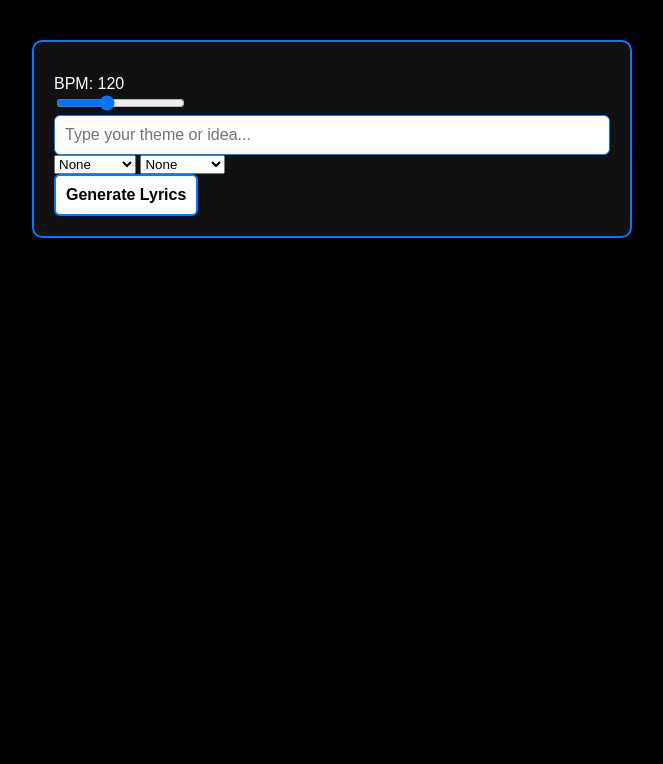
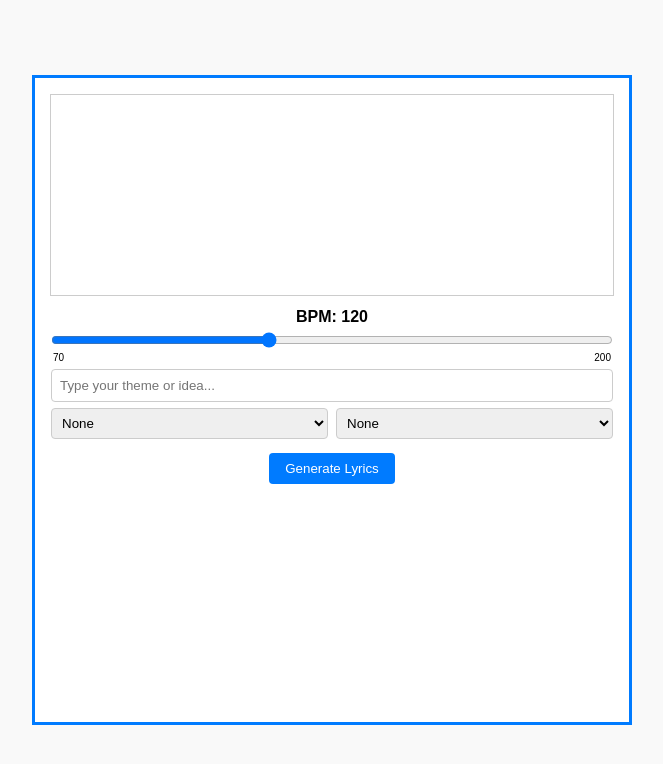
Before and after one commit to KhaoticSounds/album-generator-test02, a website: page public/index.html in a window 1280 px wide. Shown: the whole page, without its empty margins (308-971 px from the left). Drawn offline with Linux system fonts and the light colour scheme.

Commit message:
Update style.css

```diff
--- a/public/style.css
+++ b/public/style.css
@@ -1,95 +1,183 @@
-body {
+/* style.css */
+
+body, html {
   margin: 0;
   padding: 0;
+  height: 100%;
+  width: 100%;
   font-family: Arial, sans-serif;
-  background-color: #000;
-  color: #fff;
+  background-color: #f9f9f9;
   display: flex;
   justify-content: center;
-  align-items: flex-start;
-  min-height: 100vh;
+  align-items: center;
 }
 
 .generator-container {
-  border: 2px solid #007bff;
-  padding: 20px;
-  margin-top: 40px;
+  border: 3px solid #007BFF;
+  padding: 16px;
   width: 100%;
   max-width: 600px;
-  background-color: #111;
-  border-radius: 10px;
+  height: 650px;
+  box-sizing: border-box;
+  display: flex;
+  flex-direction: column;
+  justify-content: flex-start;
+  align-items: center;
+  background-color: white;
+}
+
+#output-box {
+  width: 100%;
+  height: 200px;
+  background-color: white;
+  color: black;
+  border: 1px solid #ccc;
+  overflow-y: auto;
+  display: flex;
+  justify-content: center;
+  align-items: center;
+  text-align: center;
+  margin-bottom: 8px;
+  position: relative;
+}
+
+#lyrics-output {
+  margin: 0;
+  padding: 10px;
+  white-space: pre-wrap;
+  width: 100%;
+}
+
+#loading-spinner {
+  position: absolute;
+  left: 10px;
+  bottom: 10px;
+  width: 16px;
+  height: 16px;
+  border: 2px solid #007BFF;
+  border-top: 2px solid transparent;
+  border-radius: 50%;
+  animation: spin 1s linear infinite;
+  display: none;
+}
+
+@keyframes spin {
+  to { transform: rotate(360deg); }
+}
+
+#bpm-label {
+  margin: 4px 0;
+  font-weight: bold;
+}
+
+#bpm-slider {
+  width: 100%;
+  margin-bottom: 4px;
+}
+
+.tick-marks {
+  width: 100%;
+  display: flex;
+  justify-content: space-between;
+  font-size: 10px;
+  padding: 0 2px;
   box-sizing: border-box;
 }
 
-.output-box {
-  width: 500px;
-  height: 500px;
-  background-color: #111;
-  border: 1px dashed #555;
+.tick-marks::before {
+  content: '70';
+}
+
+.tick-marks::after {
+  content: '200';
+}
+
+#prompt-form {
+  width: 100%;
+  display: flex;
+  flex-direction: column;
+  align-items: center;
+  gap: 6px;
+  margin-top: 6px;
+}
+
+#prompt {
+  width: 100%;
+  padding: 8px;
+  box-sizing: border-box;
+  border: 1px solid #ccc;
+  border-radius: 4px;
+}
+
+.dropdowns {
+  display: flex;
+  justify-content: space-between;
+  width: 100%;
+  gap: 8px;
+}
+
+select {
+  flex: 1;
+  padding: 6px;
+  border: 1px solid #ccc;
+  border-radius: 4px;
+}
+
+button {
+  padding: 8px 16px;
+  background-color: #007BFF;
+  color: white;
+  border: none;
+  border-radius: 4px;
+  cursor: pointer;
+  margin-top: 8px;
+}
+
+#copy-btn {
+  margin-top: 10px;
+}
+
+#subscription-popup {
+  position: absolute;
+  top: 0;
+  left: 0;
+  width: 100vw;
+  height: 100vh;
+  background: rgba(0, 0, 0, 0.6);
   display: flex;
   justify-content: center;
   align-items: center;
-  overflow: hidden;
-  margin-bottom: 15px;
-  box-sizing: border-box;
+  z-index: 9999;
 }
 
-.output-box img {
-  width: 100%;
-  height: 100%;
-  object-fit: cover;
+.popup-content {
+  background: white;
+  border: 3px solid #007BFF;
+  padding: 24px;
+  text-align: center;
+  max-width: 320px;
+  border-radius: 8px;
 }
 
-.placeholder-text {
-  color: #666;
-  font-size: 1rem;
-  text-align: center;
+.popup-content h3 {
+  color: #007BFF;
 }
 
-.controls {
-  display: flex;
-  flex-direction: column;
-  gap: 10px;
+.popup-content a {
+  display: inline-block;
+  margin-top: 12px;
+  background: #007BFF;
+  color: white;
+  padding: 10px 16px;
+  text-decoration: none;
+  border-radius: 4px;
 }
 
-#prompt {
-  padding: 10px;
-  font-size: 1rem;
-  width: 100%;
-  box-sizing: border-box;
-  border-radius: 6px;
-  border: 1px solid #007bff;
-}
-
-button {
-  padding: 10px;
-  font-size: 1rem;
-  font-weight: bold;
-  background-color: #fff;
-  color: #000;
-  border: 2px solid #007bff;
-  border-radius: 6px;
-  cursor: pointer;
-  transition: 0.3s ease;
-}
-
-button:hover {
-  background-color: #007bff;
-  color: #fff;
-}
-
-.spinner {
-  width: 30px;
-  height: 30px;
-  border: 4px solid #007bff;
-  border-top: 4px solid transparent;
-  border-radius: 50%;
-  animation: spin 1s linear infinite;
-  margin: 10px auto;
-}
-
-@keyframes spin {
-  to {
-    transform: rotate(360deg);
+@media (max-width: 600px) {
+  .generator-container {
+    height: auto;
+  }
+  #output-box {
+    height: 150px;
   }
 }
```
